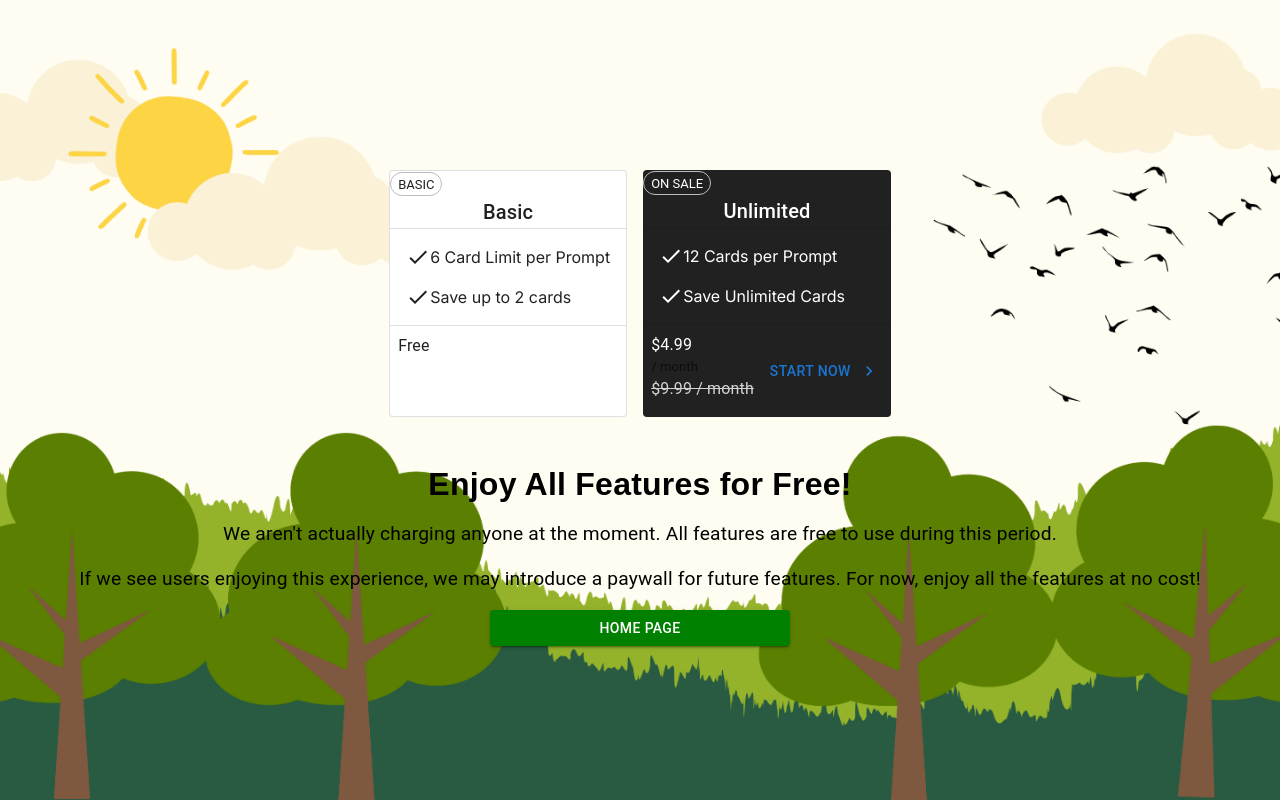
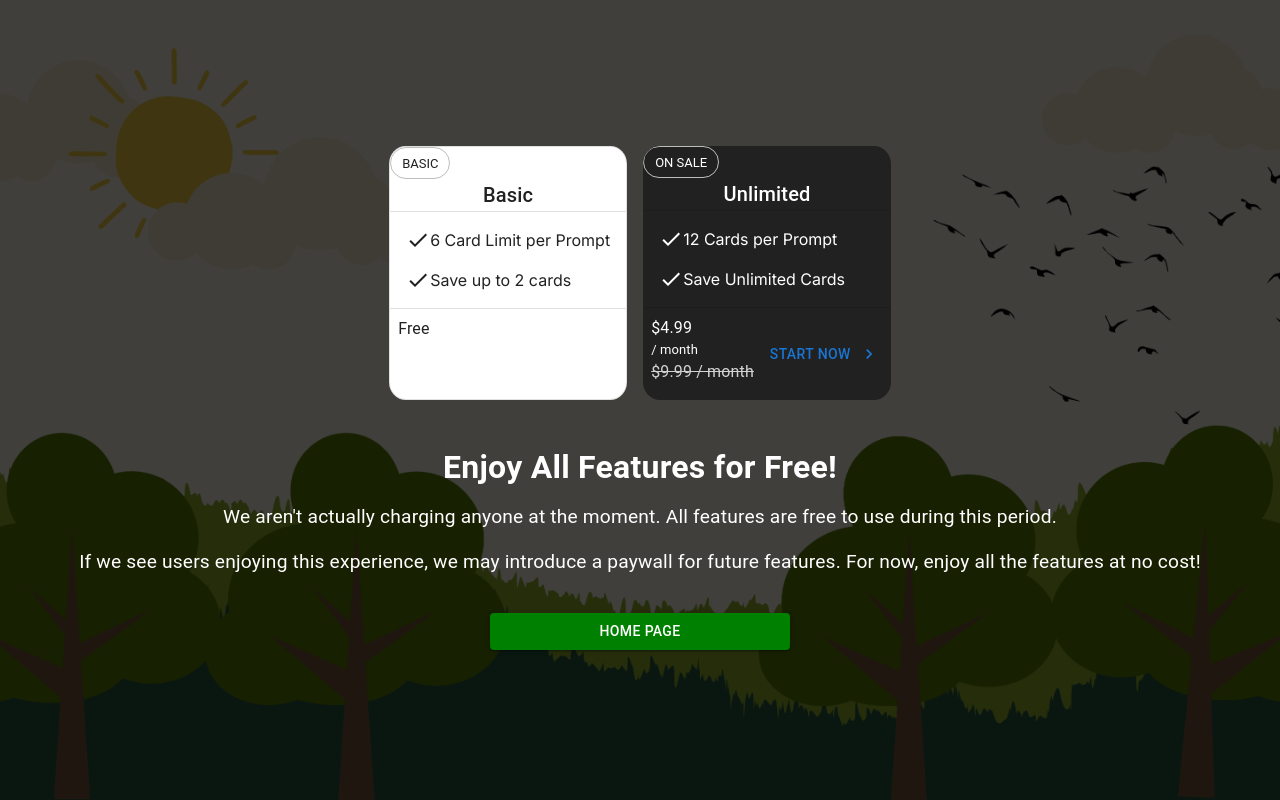
Before and after one commit to ujjwalaa7/AIFlashcards, a Next.js app: page /prices in a window 1280 px wide. Built offline with nearby package versions, Linux system fonts and the light colour scheme; no server answers.

Commit message:
some small error fixes

```diff
--- a/app/components/footer.js
+++ b/app/components/footer.js
@@ -46,7 +46,7 @@ export default function Footer() {
                                 }}
                                 />
                             <li className='mb-1'><strong>Can I customize my own cards?</strong></li>
-                            <li>Yes, you can add or edit the flashcards</li>
+                            <li>Yes, you can add, edit, & delete the flashcards</li>
                             <Divider
                                 sx={{
                                     my: 1,
--- a/app/components/pricebox.js
+++ b/app/components/pricebox.js
@@ -52,10 +52,11 @@ export default function PriceBox() {
         gridTemplateColumns: 'repeat(auto-fill, minmax(min(100%, 300px), 1fr))',
         padding: 2,
         gap: 2,
+        zIndex: 200,
       }}
     >
-      <Card size="lg" variant="outlined">
-        <Chip size="small" variant="outlined" label="BASIC" />
+      <Card size="lg" variant="outlined" sx={{borderRadius: '7%'}}>
+        <Chip size="medium" variant="outlined" label="BASIC" />
         <Box display='flex' justifyContent='center'>
         <Typography variant="h6">Basic</Typography>
         </Box>
@@ -82,8 +83,8 @@ export default function PriceBox() {
         </CardActions>
       </Card>
 
-      <Card size="lg" variant="solid"  sx={{ bgcolor: 'grey.900', color: 'white' }}>
-        <Chip size="small" variant="outlined" label="ON SALE" sx={{color:'white'}} />
+      <Card size="lg" variant="solid"  sx={{ bgcolor: 'grey.900', color: 'white', borderRadius: '7%' }}>
+        <Chip size="medium" variant="outlined" label="ON SALE" sx={{color:'white'}} />
         <Box display='flex' justifyContent='center'>
         <Typography variant="h6">Unlimited</Typography>
         </Box>
@@ -108,7 +109,7 @@ export default function PriceBox() {
             <Box display="flex" flexDirection="column">
               <Box>
                 $4.99{' '}
-                <Typography fontSize="small" color="textSecondary">
+                <Typography fontSize="small" color="white">
                   / month
                 </Typography>
               </Box>
--- a/app/components/prices.js
+++ b/app/components/prices.js
@@ -5,6 +5,23 @@ import { useRouter } from 'next/navigation';
 import { auth } from '@/firebase';
 import { useAuthState } from 'react-firebase-hooks/auth';
 import { Box, Typography } from '@mui/material';
+
+const FullPageOverlay = () => {
+  return (
+    <Box
+      sx={{
+        position: 'fixed',
+        top: 0,
+        left: 0,
+        width: '100%',
+        height: '100%',
+        backgroundColor: 'rgba(0, 0, 0, 0.75)',
+        zIndex: 99,
+        pointerEvents: 'none',
+      }}
+    />
+  )
+}
 
 export default function Prices() {
     const router = useRouter();
@@ -21,16 +38,19 @@ export default function Prices() {
     }
 
     return (
-        <Box sx={{ textAlign: 'center', mt: 4, px: 2 }}>
-            <Typography variant="h4" sx={{ fontFamily: 'Times Roman, sans-serif', fontSize: '2rem', fontWeight: 'bold', mb: 2 }}>
+        <>
+            <FullPageOverlay />
+            <Box sx={{ textAlign: 'center', mt: 4, px: 2, color: 'white', zIndex: 100}}>
+                <Typography variant="h4" sx={{ fontSize: '2rem', fontWeight: 'bold', mb: 2}}>
                     Enjoy All Features for Free!
                 </Typography>
-            <Typography variant="body1" sx={{ fontSize: '1.2rem', mb: 2 }}>
+                <Typography variant="body1" sx={{ fontSize: '1.2rem', mb: 2}}>
                     We aren't actually charging anyone at the moment. All features are free to use during this period.
                 </Typography>
-            <Typography variant="body1" sx={{ fontSize: '1.2rem', mb: 2 }}>
+                <Typography variant="body1" sx={{ fontSize: '1.2rem', mb: 2}}>
                     If we see users enjoying this experience, we may introduce a paywall for future features. For now, enjoy all the features at no cost!
                 </Typography>
             </Box>
+        </>
     )
 }
--- a/app/footer.css
+++ b/app/footer.css
@@ -6,7 +6,7 @@ footer {
   width: 100%;
   box-sizing: border-box;
   overflow-x:visible;
-  font-family: 'Comic Sans MS', sans-serif;
+  font-family: 'Comic Sans MS';
 }
 
 #back-to-top {
--- a/app/layout.js
+++ b/app/layout.js
@@ -4,13 +4,16 @@ import "./globals.css";
 const inter = Inter({ subsets: ["latin"] });
 
 export const metadata = {
-  title: "AI Flashcards",
+  title: "Intel-O-Flash",
   description: "Flash cards for AI Learning",
 }
 
 export default function RootLayout({ children }) {
   return (
     <html lang="en">
+      <head>
+        <link rel="icon" href="/logo/favicon.ico" />
+      </head>
       <body className={inter.className}>{children}</body>
     </html>
   )
--- a/app/prices/page.js
+++ b/app/prices/page.js
@@ -1,4 +1,5 @@
 'use client';
+
 import Prices from '../components/prices';
 import PriceBox from '../components/pricebox';
 import { Container, Button } from '@mui/material';
@@ -15,7 +16,7 @@ export default function Price() {
         display: 'flex',
         alignItems: 'center',
         justifyContent: 'center',
-        flexDirection: 'column',  // Changed from 'direction' to 'flexDirection'
+        flexDirection: 'column',
         minHeight: '100vh',
         backgroundImage: 'url(/images/trees.png)',
         backgroundSize: 'cover',
@@ -33,6 +34,8 @@ export default function Price() {
         fullWidth
         onClick={() => router.push('/')}
         sx={{
+          zIndex: 100,
+          margin: '20px',
           backgroundColor: 'green',
           color: 'white',
           '&:hover': {
@@ -45,5 +48,5 @@ export default function Price() {
         Home Page
       </Button>
     </Container>
-  );
+  )
 }
```
Lines whose indentation alone changed are shown as unchanged.
